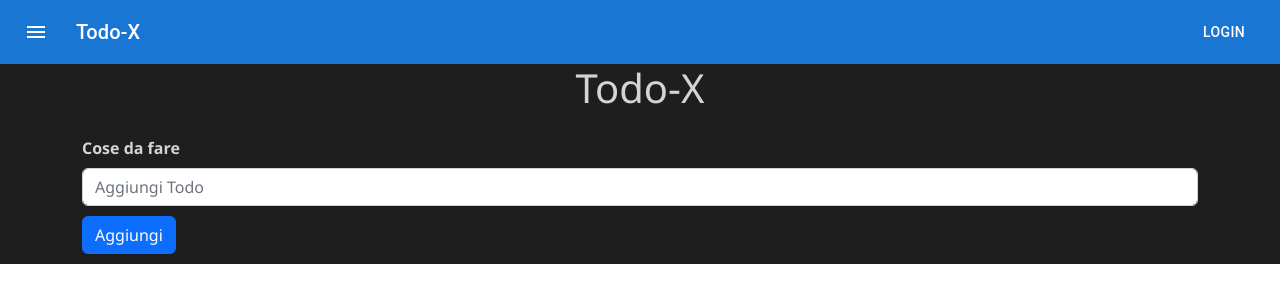
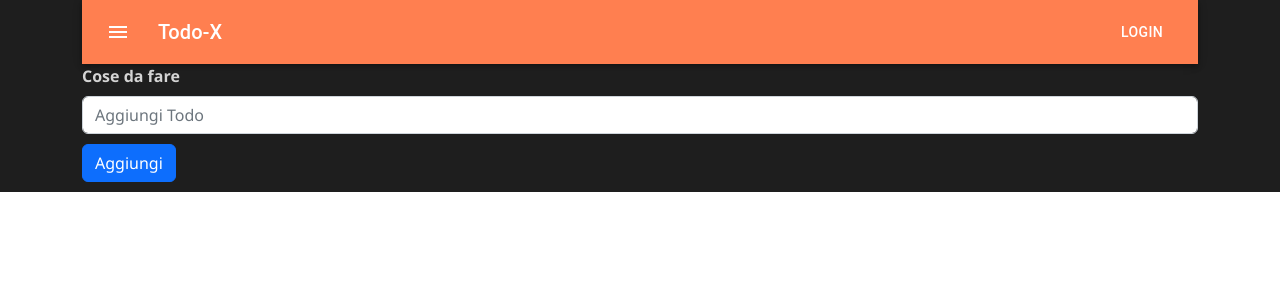
Before and after one commit to gidixi/todox, a React (Create React App) app: page / in a window 1280 px wide. Shown: the top 302 px of the page. Built offline with nearby package versions, Linux system fonts and the light colour scheme.

Commit message:
modifiche generali

```diff
--- a/src/App.css
+++ b/src/App.css
@@ -7,6 +7,7 @@
 
 
 .app {
+
   font-family: 'Segoe UI', Tahoma, Geneva, Verdana, sans-serif;
   background-color: #1e1e1e;
   color: #d4d4d4;
--- a/src/App.js
+++ b/src/App.js
@@ -2,10 +2,12 @@ import React from "react";
 import "./App.css";
 import { Button, Card, Form } from 'react-bootstrap';
 import 'bootstrap/dist/css/bootstrap.min.css';
+import ButtonAppBar from './menu'
 
 
 function Todo({ todo, index, markTodo, removeTodo, }) {
   return (
+
     <div className="todo">
       <Card className="cardDimesione">
         <Card.Header>
@@ -156,7 +158,7 @@ function App() {
   return (
     <div className="app">
       <div className="container">
-        <h1 className="text-center mb-4">Todo-X</h1>
+      <ButtonAppBar/>
         <FormTodo addTodo={addTodo} />
         <div>
           {todos.map((todo, index) => (
--- a/src/index.js
+++ b/src/index.js
@@ -2,15 +2,26 @@ import React from 'react';
 import ReactDOM from 'react-dom/client';
 import './index.css';
 import App from './App';
-import ButtonAppBar from './menu'
+//import ButtonAppBar from './menu'
 import reportWebVitals from './reportWebVitals';
 
 const root = ReactDOM.createRoot(document.getElementById('root'));
 root.render(
+
+
   <React.StrictMode>
-    <ButtonAppBar />
     <App />
   </React.StrictMode>
+
+  /**
+   *
+   * <React.StrictMode>
+   *    <ButtonAppBar/>
+   *     <App />
+   * </React.StrictMode>
+   *
+   */
+
 );
 
 // If you want to start measuring performance in your app, pass a function
--- /dev/null
+++ b/src/menu.css
@@ -0,0 +1,7 @@
+.colore_menu{
+    background-color: coral;
+}
+
+.menu_pers{
+    margin-bottom: 10px;
+}
--- a/src/menu.js
+++ b/src/menu.js
@@ -6,12 +6,13 @@ import Typography from '@mui/material/Typography';
 import Button from '@mui/material/Button';
 import IconButton from '@mui/material/IconButton';
 import MenuIcon from '@mui/icons-material/Menu';
+import "./menu.css";
 
 export default function ButtonAppBar() {
   return (
     <Box sx={{ flexGrow: 1 }}>
       <AppBar position="static">
-        <Toolbar>
+        <Toolbar className='colore_menu'>
           <IconButton
             size="large"
             edge="start"
```
